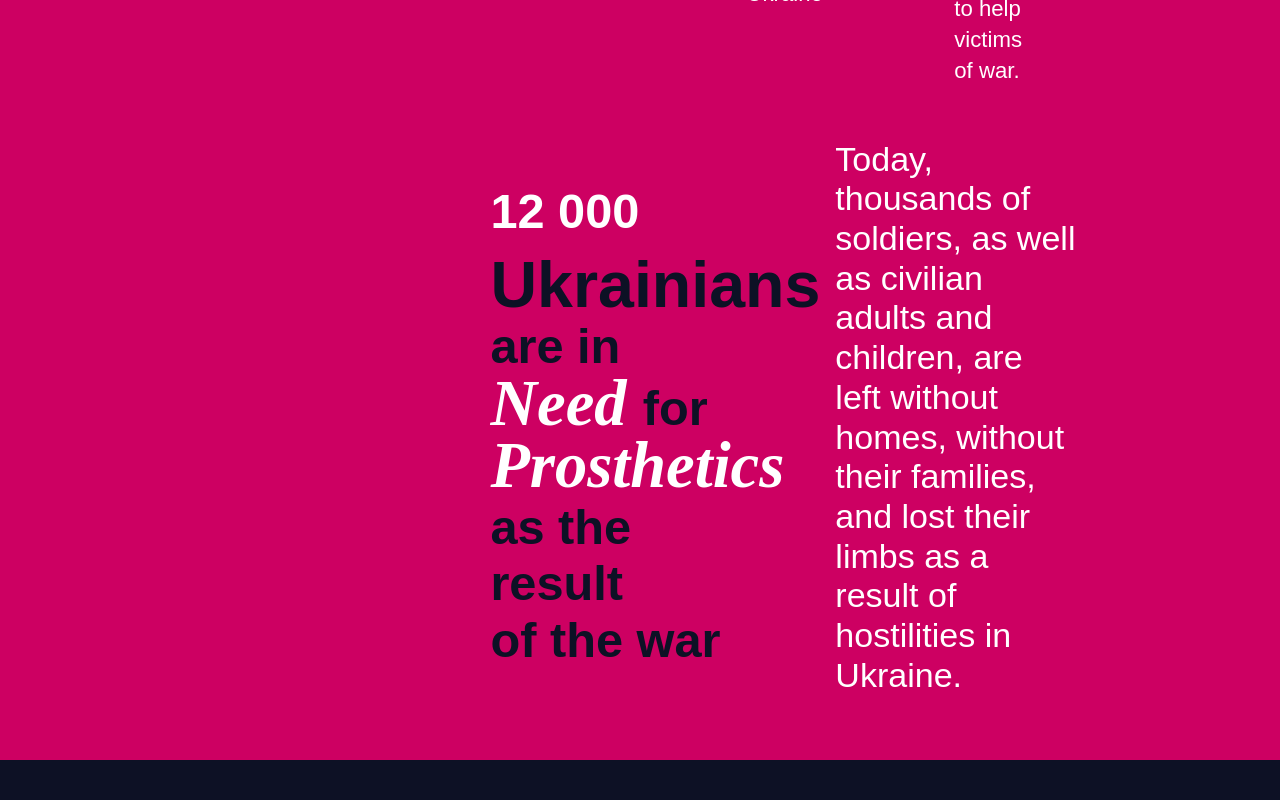
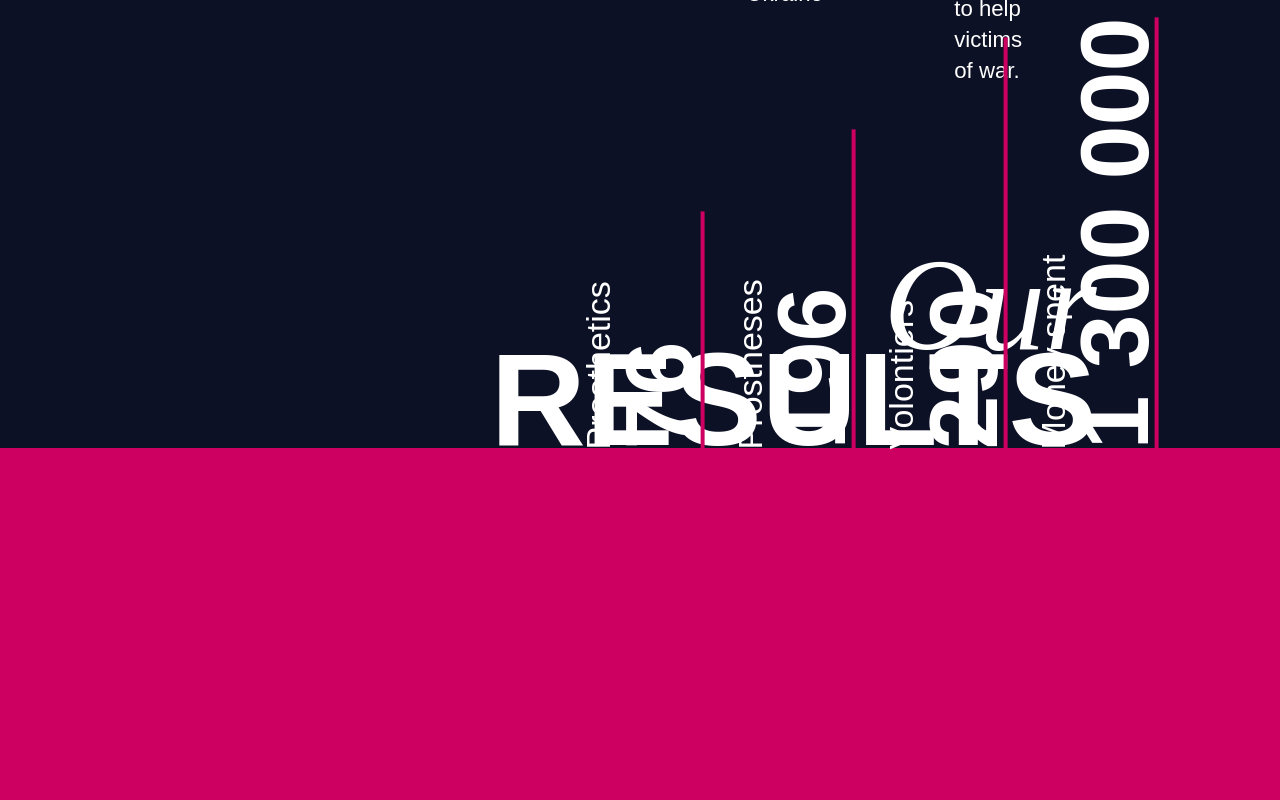
Before and after one commit to ditagroupinc/protez, a Next.js app: page / in a window 1280 px wide. Shown: the part 1640-2440 px from the top of the page. Built offline with nearby package versions, Linux system fonts and the light colour scheme.

Commit message:
fix styles after the marging  InNeed

```diff
--- a/app/globals.css
+++ b/app/globals.css
@@ -106,6 +106,15 @@ body {
     font-size: calc(18px + 8 * ((100vw - 360px) / 2200));
     line-height: calc(28px + 12 * ((100vw - 360px) / 2200));
   }
+  .bigNumb{
+    font-size: calc(72px + 60 * ((100vw - 360px) / 2200));
+    line-height: calc(40px + 96 * ((100vw - 360px) / 2200));
+    font-weight: 600;
+  }
+  .BigTitle{
+    font-size: calc(52px + 80 * ((100vw - 360px) / 2200));
+    line-height: calc(40px + 56 * ((100vw - 360px) / 2200));
+  }
 }
 @media screen and (min-width: 2560px) {
   .h1 {
@@ -134,6 +143,15 @@ body {
   .p {
     font-size: 26px;
     line-height: 40px;
+  }
+  .bigNumb{
+    font-weight: 600;
+    font-size: 132px;
+    line-height: 130px;
+  }
+  .BigTitle{
+    font-size: 132px;
+    line-height: 96px;
   }
 }
 
--- a/app/page.jsx
+++ b/app/page.jsx
@@ -14,6 +14,7 @@ import OurMission from "@/sections/OurMission";
 import MeetOurTeam from "@/sections/MeetOurTeam";
 import OurPartners from "@/sections/OurPartners";
 import InNeed from "@/sections/InNeed";
+import OurResults from "@/sections/OurResults";
 
 import { LanguageContext } from "@/contexts/LanguageContext";
 import { ScreenModeAndSizeContext } from "@/contexts/ScreenModeAndSizeContext";
@@ -63,6 +64,7 @@ export default function Home() {
               className={style.americanFlag}
             />
           </div>
+          <OurResults />
           <InNeed />
           <Veterans />
           <MeetOurTeam />
--- a/components/CountResults/CountResults.module.css
+++ b/components/CountResults/CountResults.module.css
@@ -6,7 +6,6 @@
   white-space: nowrap;
   width: fit-content;
   border-bottom: 4px solid var(--pink);
-  padding-top: 2.246vw;
 }
 
 .counter:hover {
@@ -14,10 +13,7 @@
   transition: all .5s ease;
 }
 
-.digit {
-  font-family: "Outfit", sans-serif;
-  font-style: normal;
-  font-weight: 700;
-  font-size: 132px;
-  line-height: 130px;
+.title{
+  line-height: calc(34px + 80 * ((100vw - 360px) / 2200));
+  transform: translateY(calc(10px + 5* ((100vw - 360px) / 2200)));
 }
--- a/components/CountResults/index.jsx
+++ b/components/CountResults/index.jsx
@@ -56,8 +56,8 @@ const CountResults = ({ count, text }) => {
   return (
     <>
       <div className={`h2 ${styles.counter} ${mobileDesktopClass()}`}>
-        <span>{text}</span>{" "}
-        <span ref={ref} className={`${styles.digit}`}>
+        <span className={`${styles.title}`}>{text}</span>
+        <span ref={ref} className={`bigNumb`}>
           {inViewport ? MyCounter() : 0}
         </span>
       </div>
--- a/sections/OurResults/OurResults.module.css
+++ b/sections/OurResults/OurResults.module.css
@@ -1,17 +1,19 @@
 .section {
   width: 100%;
-  display: grid;
-  grid-template-rows: 61.111% 38.889%;
+  display: flex;
+  flex-direction: column;
   background-color: var(--black);
 }
 
 .block {
   position:relative;
+  flex: 1 1 61%;
 }
 
 .countBlock{
   display: flex;
   position: absolute;
+  width: fit-content;
   flex-direction: column;
   transform-origin:bottom right;
   right:calc(9.437vw);
@@ -19,22 +21,21 @@
   transform: rotate(-90deg) translateX(100%);
 }
 .countBlock div:nth-child(1) {
-  width: 20vh;
+  padding-right: 70px;
 }
 .countBlock div:nth-child(2) {
-  width: 27vh;
+  padding-right: 150px;
 }
 
 .countBlock div:nth-child(3) {
-  width: 34vh;
-}
-
-.countBlock div:nth-child(4) {
-  width: 45.417vh;
+  padding-right: 250px;
 }
 
 
+
+
 .colorBlock {
+  flex: 1 1 39%;
   background-color: var(--pink);
 }
 
```
